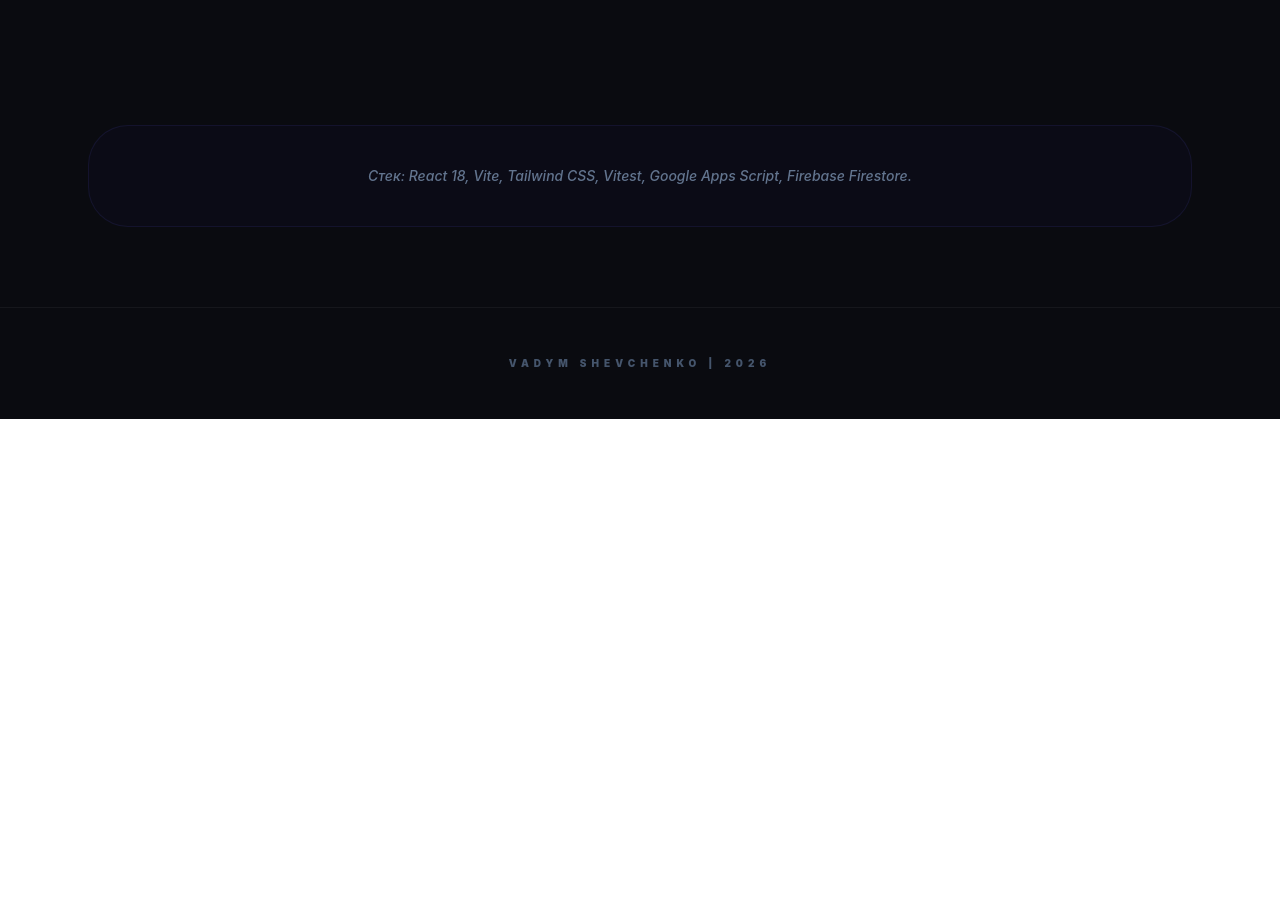
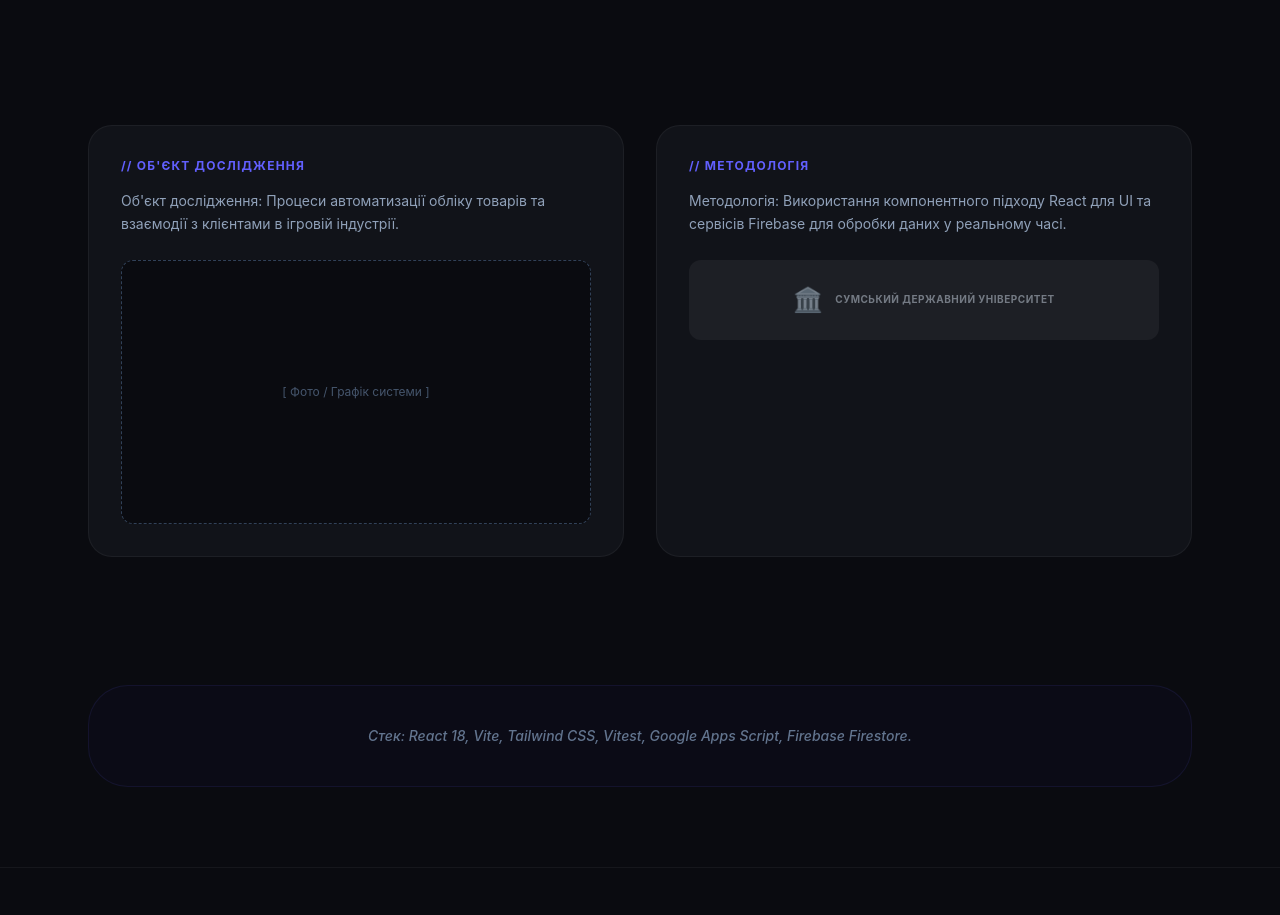
Before and after one commit to vadimshevc/gamer-is, a React (Vite) app: page / in a window 1280 px wide. Shown: the part 1000-1915 px from the top of the page. Before the commit the page ends 1419 px from the top, so only its background shows below. Built offline with nearby package versions, Linux system fonts and the light colour scheme.

Commit message:
Content: implementation of research methodology, object, and academic sections

```diff
--- a/src/Landing.jsx
+++ b/src/Landing.jsx
@@ -18,7 +18,10 @@ const Landing = ({ onStart }) => {
         { icon: "🔥", title: "Cloud Data", desc: "Firebase Firestore NoSQL" },
         { icon: "⚛️", title: "Frontend UI", desc: "React + Tailwind CSS" }
       ],
-      btn: "Відкрити Проєкт"
+      btn: "Відкрити Проєкт",
+      methodology: "Методологія: Використання компонентного підходу React для UI та сервісів Firebase для обробки даних у реальному часі.",
+      researchObject: "Об'єкт дослідження: Процеси автоматизації обліку товарів та взаємодії з клієнтами в ігровій індустрії.",
+      university: "Сумський державний університет"
     },
     EN: {
       topic: "Gamer Store Information System",
@@ -34,7 +37,10 @@ const Landing = ({ onStart }) => {
         { icon: "🔥", title: "Cloud Data", desc: "Firebase Firestore NoSQL" },
         { icon: "⚛️", title: "Frontend UI", desc: "React + Tailwind CSS" }
       ],
-      btn: "Launch Project"
+      btn: "Launch Project",
+      methodology: "Methodology: Using React component-based UI and Firebase services for real-time data processing.",
+      researchObject: "Research Object: Automation of inventory accounting and customer interaction in the gaming industry.",
+      university: "Sumy State University"
     }
   };
 
@@ -101,6 +107,27 @@ const Landing = ({ onStart }) => {
           </div>
         </section>
 
+        <section aria-label="Методологія та Об'єкт" className="grid md:grid-cols-2 gap-8 mb-32">
+          <div className="p-8 bg-[#111319] rounded-3xl border border-white/5">
+            <h3 className="text-indigo-500 font-bold mb-4 uppercase text-xs tracking-widest">// {lang === 'UA' ? 'Об\'єкт дослідження' : 'Research Object'}</h3>
+            <p className="text-slate-400 text-sm leading-relaxed">{t.researchObject}</p>
+            {/* Placeholder для фото об'єкта */}
+            <div className="mt-6 aspect-video bg-[#0a0b10] rounded-xl border border-dashed border-slate-700 flex items-center justify-center text-slate-600 text-xs">
+              [ Фото / Графік системи ]
+            </div>
+          </div>
+
+          <div className="p-8 bg-[#111319] rounded-3xl border border-white/5">
+            <h3 className="text-indigo-500 font-bold mb-4 uppercase text-xs tracking-widest">// {lang === 'UA' ? 'Методологія' : 'Methodology'}</h3>
+            <p className="text-slate-400 text-sm leading-relaxed">{t.methodology}</p>
+            {/* Placeholder для логотипу університету */}
+            <div className="mt-6 h-20 bg-white/5 rounded-xl flex items-center justify-center gap-3">
+              <span className="text-2xl opacity-50">🏛️</span>
+              <span className="text-[10px] font-bold uppercase tracking-wider opacity-50">{t.university}</span>
+            </div>
+          </div>
+        </section>
+
         {/* Technical Footer як допоміжна інформація */}
         <section role="complementary" aria-label="Технічні деталі" className="bg-indigo-950/10 border border-indigo-500/10 p-10 rounded-[2.5rem] text-center">
             <p className="text-sm font-medium italic text-slate-500">
```
